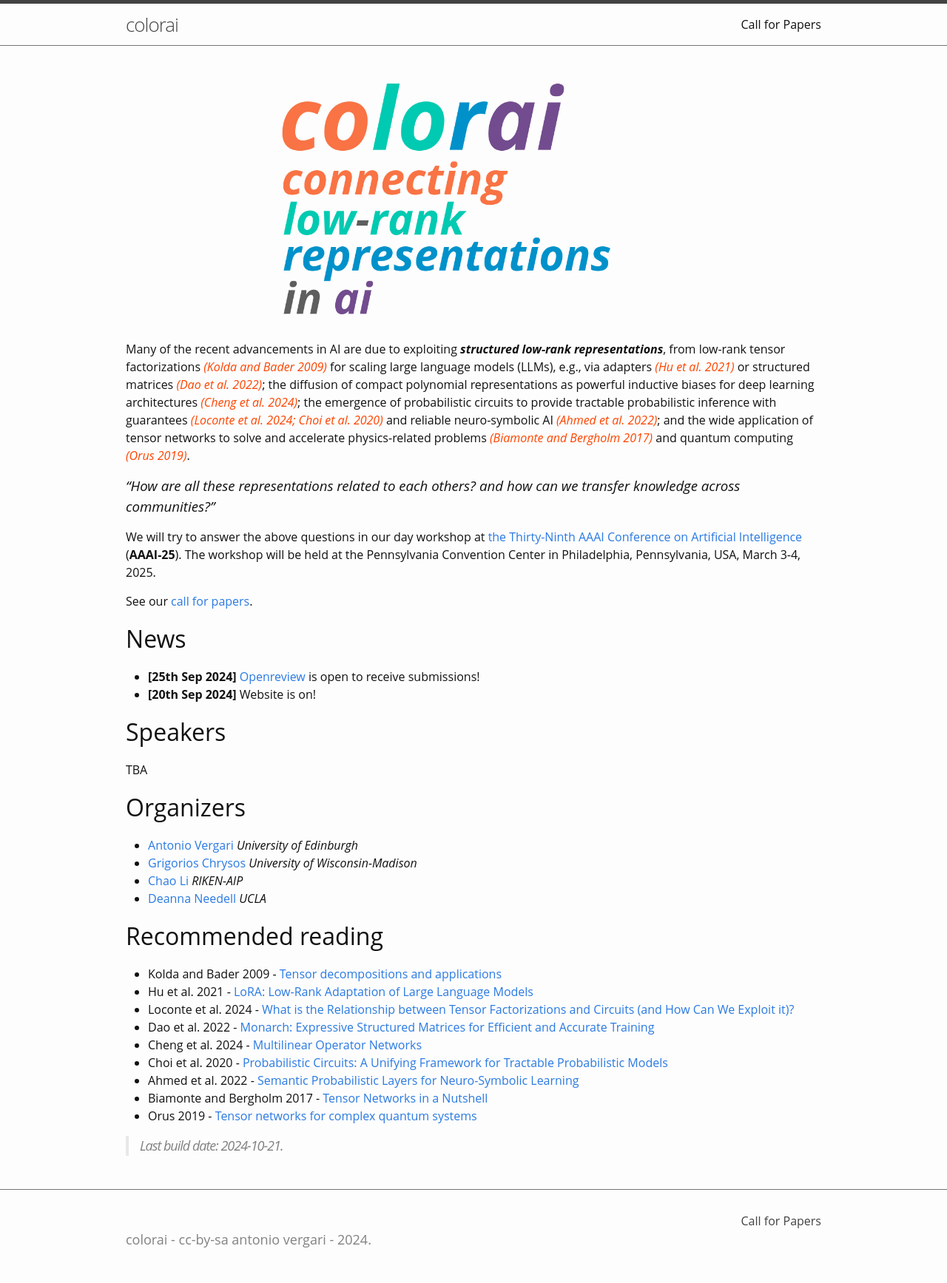
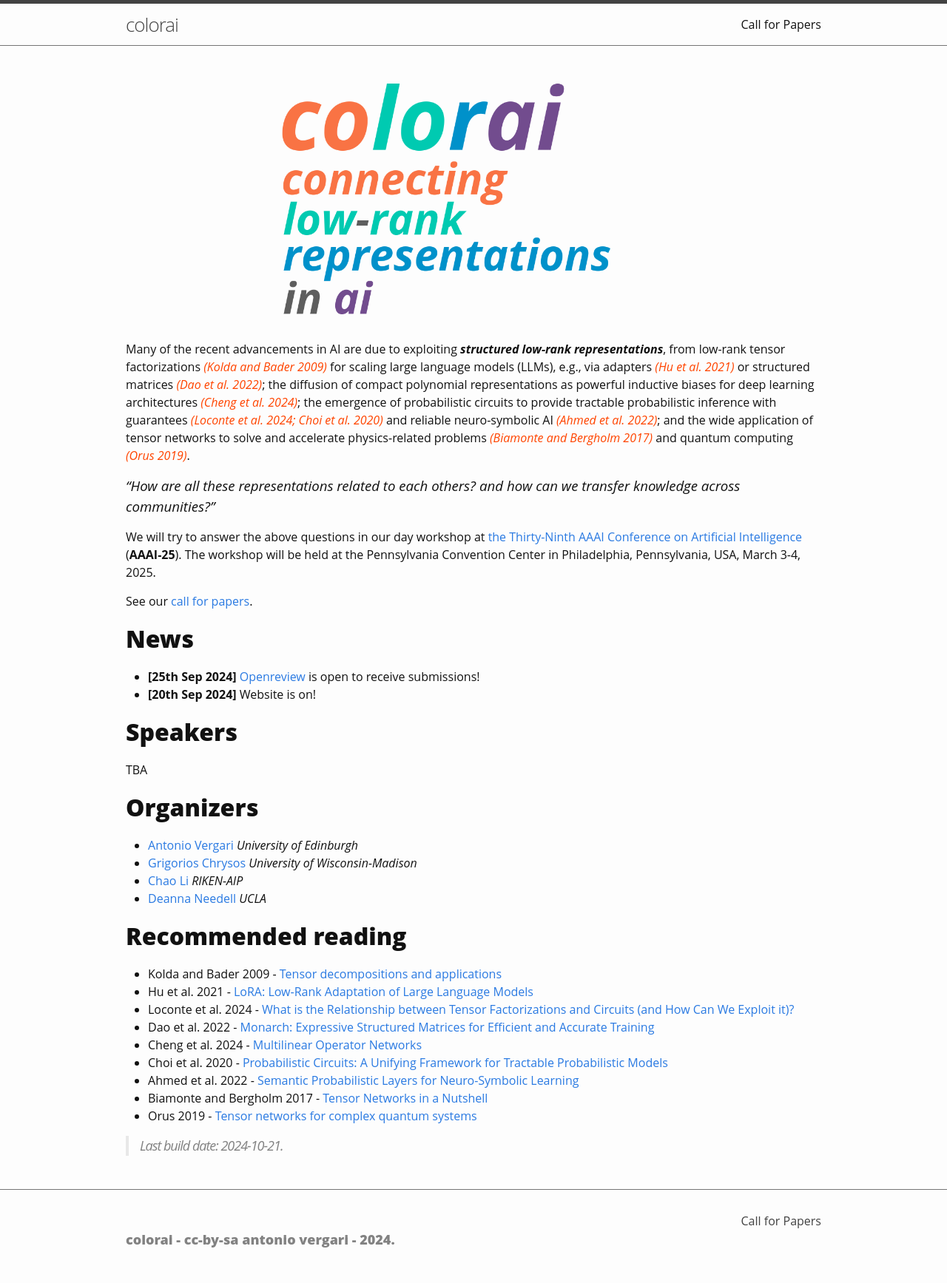
Before and after one commit to april-tools/colorai, a Jekyll site: the page built from index.md, in a window 1280 px wide. Shown: the whole page at 74% size. Built offline with Jekyll 4.4.1, drawn with Linux system fonts in a browser that asks for light colours; some web fonts are replaced.

Commit message:
ultrabold

```diff
--- a/css/main.scss
+++ b/css/main.scss
@@ -61,6 +61,10 @@ $on-laptop:        800px !default;
   "custom"
 ;
 
+h1, h2 {
+  font-weight: 900;
+}
+
 cite {
   color:orangered;
   font-style: italic;
```
